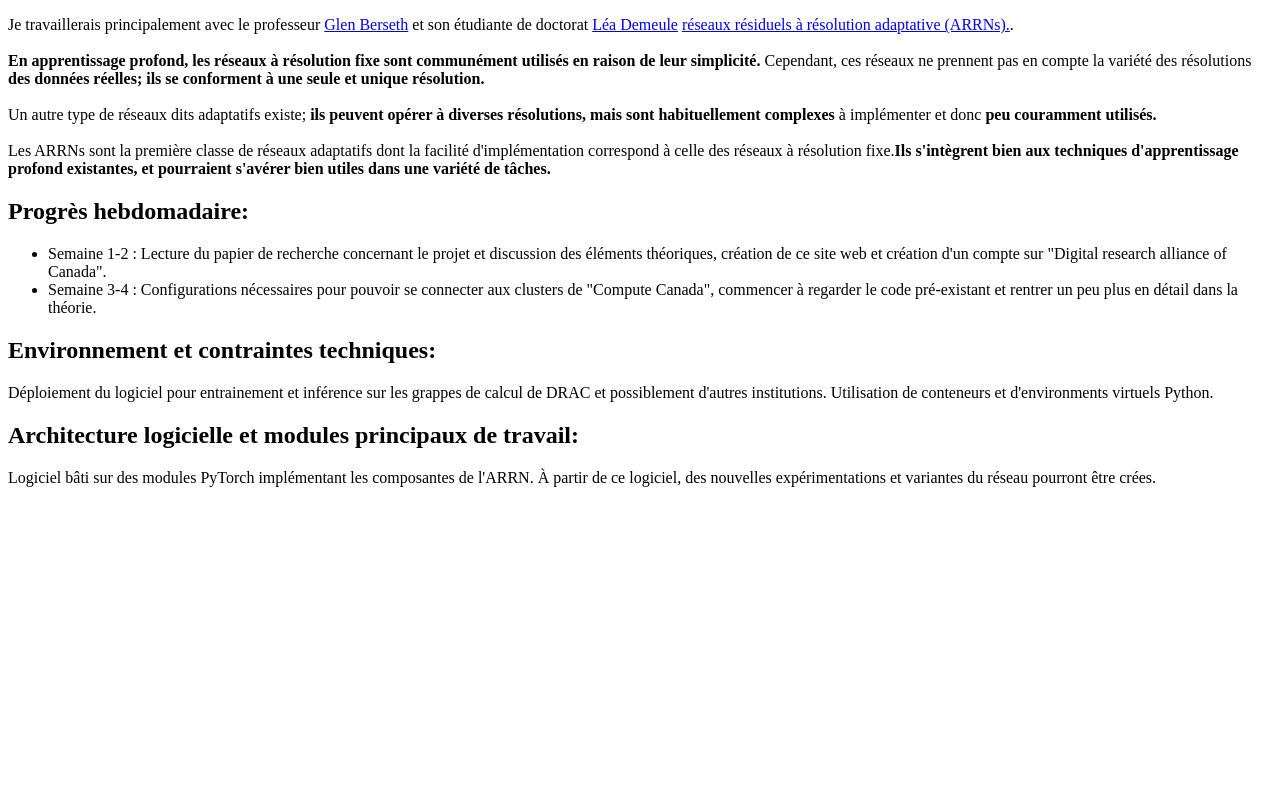
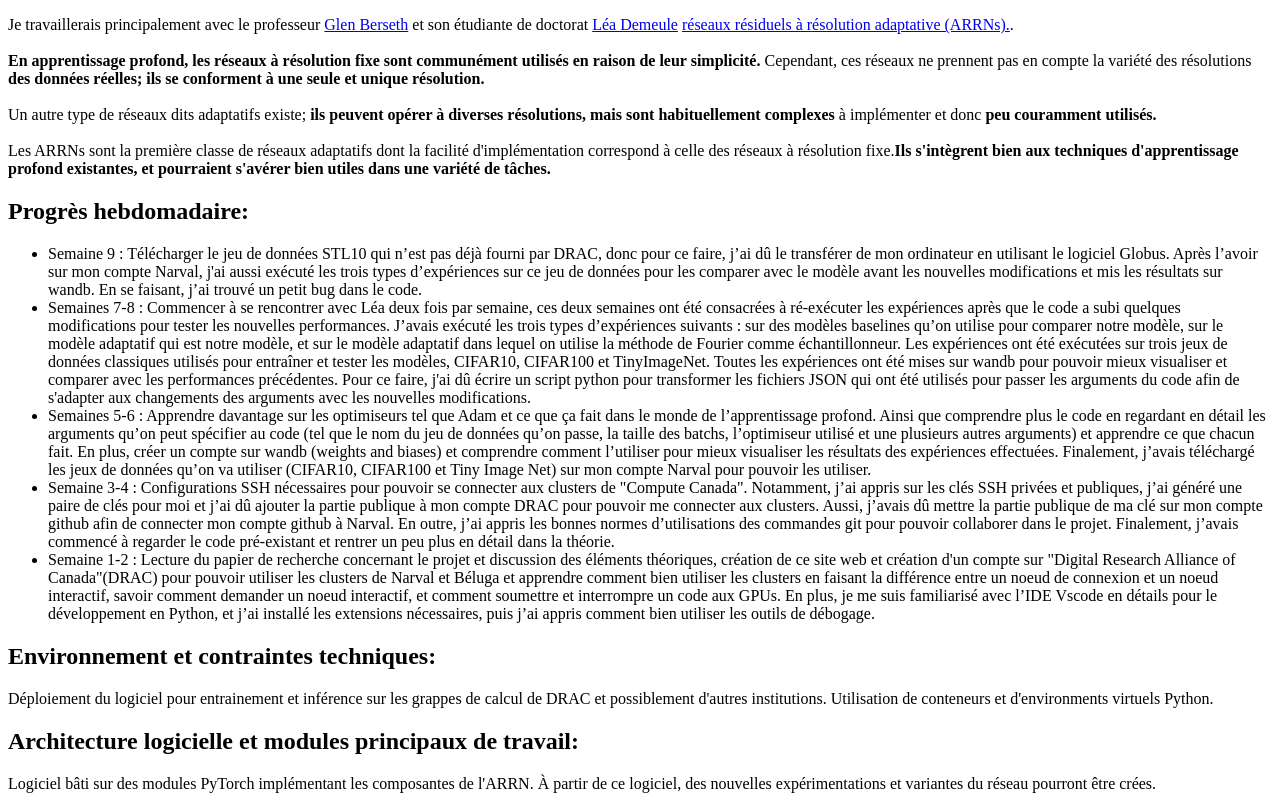
Before and after one commit to AmineObeid/ift3150-projet, a plain HTML site: page index.html in a window 1280 px wide. Shown: the part 298-1099 px from the top of the page. Before the commit the page ends 800 px from the top, so only its background shows below. Drawn offline with Linux system fonts and the light colour scheme.

Commit message:
Update index.html

```diff
--- a/index.html
+++ b/index.html
@@ -24,10 +24,15 @@
 
         <h2>Progrès hebdomadaire: </h2>
         <ul>
-            <li>Semaine 1-2 : Lecture du papier de recherche concernant le projet et discussion des éléments théoriques, création de ce site web et création d'un compte sur "Digital research alliance of Canada".</li>
+            <li>Semaine 9 : Télécharger le jeu de données STL10 qui n’est pas déjà fourni par DRAC, donc pour ce faire, j’ai dû le transférer de mon ordinateur en utilisant le logiciel Globus. Après l’avoir sur mon compte Narval, j'ai aussi exécuté les trois types d’expériences sur ce jeu de données pour les comparer avec le modèle avant les nouvelles modifications et mis les résultats sur wandb. En se faisant, j’ai trouvé un petit bug dans le code.</li>
 
-            <li>Semaine 3-4 : Configurations nécessaires pour pouvoir se connecter aux clusters de "Compute Canada", commencer à regarder le code pré-existant et rentrer un peu plus en détail dans la théorie.</li>
+            <li>Semaines 7-8 : Commencer à se rencontrer avec Léa deux fois par semaine, ces deux semaines ont été consacrées à ré-exécuter les expériences après que le code a subi quelques modifications pour tester les nouvelles performances. J’avais exécuté les trois types d’expériences suivants : sur des modèles baselines qu’on utilise pour comparer notre modèle, sur le modèle adaptatif qui est notre modèle, et sur le modèle adaptatif dans lequel on utilise la méthode de Fourier comme échantillonneur. Les expériences ont été exécutées sur trois jeux de données classiques utilisés pour entraîner et tester les modèles, CIFAR10, CIFAR100 et TinyImageNet. Toutes les expériences ont été mises sur wandb pour pouvoir mieux visualiser et comparer avec les performances précédentes. Pour ce faire, j'ai dû écrire un script python pour transformer les fichiers JSON qui ont été utilisés pour passer les arguments du code afin de s'adapter aux changements des arguments avec les nouvelles modifications.</li>
 
+            <li>Semaines 5-6 : Apprendre davantage sur les optimiseurs tel que Adam et ce que ça fait dans le monde de l’apprentissage profond. Ainsi que comprendre plus le code en regardant en détail les arguments qu’on peut spécifier au code (tel que le nom du jeu de données qu’on passe, la taille des batchs, l’optimiseur utilisé et une plusieurs autres arguments) et apprendre ce que chacun fait. En plus, créer un compte sur wandb (weights and biases) et comprendre comment l’utiliser pour mieux visualiser les résultats des expériences effectuées. Finalement, j’avais téléchargé les jeux de données qu’on va utiliser (CIFAR10, CIFAR100 et Tiny Image Net) sur mon compte Narval pour pouvoir les utiliser. </li>
+
+            <li>Semaine 3-4 : Configurations SSH nécessaires pour pouvoir se connecter aux clusters de "Compute Canada". Notamment, j’ai appris sur les clés SSH privées et publiques, j’ai généré une paire de clés pour moi et j’ai dû ajouter la partie publique à mon compte DRAC pour pouvoir me connecter aux clusters. Aussi, j’avais dû mettre la partie publique de ma clé sur mon compte github afin de connecter mon compte github à Narval. En outre, j’ai appris les bonnes normes d’utilisations des commandes git pour pouvoir collaborer dans le projet. Finalement, j’avais  commencé à regarder le code pré-existant et rentrer un peu plus en détail dans la théorie.</li>
+
+            <li>Semaine 1-2 : Lecture du papier de recherche concernant le projet et discussion des éléments théoriques, création de ce site web et création d'un compte sur "Digital Research Alliance of Canada"(DRAC) pour pouvoir utiliser les clusters de Narval et Béluga et apprendre comment bien utiliser les clusters en faisant la différence entre un noeud de connexion et un noeud interactif, savoir comment demander un noeud interactif, et comment soumettre et interrompre un code aux GPUs. En plus, je me suis familiarisé avec l’IDE Vscode en détails pour le développement en Python, et j’ai installé les extensions nécessaires, puis j’ai appris comment bien utiliser les outils de débogage.</li>
         </ul>
         <h2>Environnement et contraintes techniques: </h2>
         Déploiement du logiciel pour entrainement et inférence sur les grappes de calcul de DRAC et possiblement d'autres institutions. Utilisation de conteneurs et d'environments virtuels Python. <br>
```
